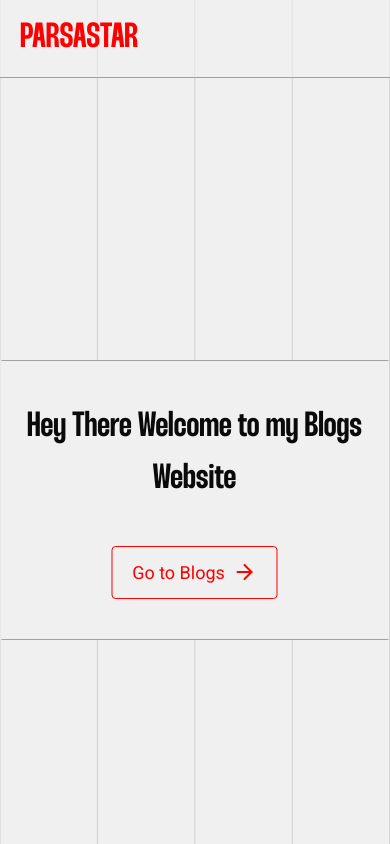
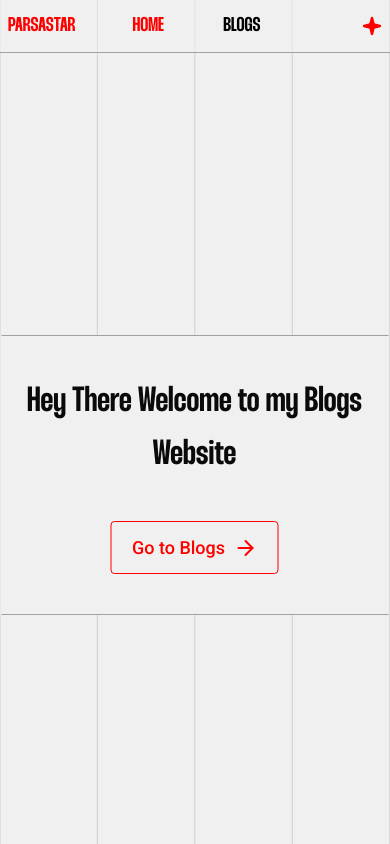
Before and after one commit to parsastar/ParsaStarBlog, a Next.js app in the folder parsa-star-blog/: page / in a window 390 px wide. Shown: the top 844 px of the page. Built offline with nearby package versions, Linux system fonts and the light colour scheme.

Commit message:
completed header and responsives

```diff
--- a/parsa-star-blog/src/app/blogs/page.tsx
+++ b/parsa-star-blog/src/app/blogs/page.tsx
@@ -1,8 +1,8 @@
-import BlogHead from "@/features/blogs/blogHead";
 import { GetAllBlogs } from "../api/blog";
 import BlogList from "@/features/blogs/blogList";
 import { BlogsDataTransfer } from "@/utils/blog";
 import { PaginationList } from "@/components/paginationList";
+import BlogHeader from "@/features/blogs/blogHeader";
 
 // assuming you have this
 
@@ -20,7 +20,7 @@ const Page = async ({
 
     return (
         <div className="w-full mx-auto container flex flex-col items-center ">
-            <BlogHead />
+            <BlogHeader currentPage={currentPage} />
             <BlogList blogs={blogs} />
 
             <div className="w-full sm:w-[calc(50%-2px)] bg-secondary-500  py-10 mx-auto -translate-x-[.5px]">
--- a/parsa-star-blog/src/app/page.tsx
+++ b/parsa-star-blog/src/app/page.tsx
@@ -13,7 +13,7 @@ export default function Home() {
                 </h1>
                 <Link
                     href={"/blogs"}
-                    className="flex items-center justify-center text-red-500 hover:text-secondary-500 hover:bg-red-500 duration-200 p-3 px-5 sm:p-4 sm:px-7 lg:p-5 lg:px-10 font-roboto text-subtitle sm:text-xl  lg:text-blogTitle hover:gap-5     rounded-sm border border-red-500 gap-2 "
+                    className="flex items-center justify-center text-red-500 hover:text-secondary-500 hover:bg-red-500 duration-200 p-3 px-5 sm:p-4 sm:px-7 lg:p-5 lg:px-10 font-roboto font-medium text-subtitle sm:text-xl  lg:text-blogTitle hover:gap-5     rounded-sm border border-red-500 gap-2 "
                 >
                     {" "}
                     Go to Blogs{" "}
--- a/parsa-star-blog/src/components/header.tsx
+++ b/parsa-star-blog/src/components/header.tsx
@@ -2,18 +2,38 @@
 import Link from "next/link";
 import React from "react";
 import { m } from "motion/react";
-import { SiteInfo } from "@/constant/general";
+import { Pages, SiteInfo } from "@/constant/general";
+import { Sparkle } from "lucide-react";
+import { usePathname } from "next/navigation";
+
 const Header = () => {
+    const pathname = usePathname();
     return (
         <header className="w-screen sticky  z-[100] left-0 top-0 flex bg-secondary-500 justify-center border-b border-[#A0A0A0]">
-            <div className="w-full relative flex gap-10 items-center container  p-3 px-5">
+            <div className="w-full relative flex  items-center container  py-3 sm:p-3 px-2 sm:px-5">
                 <HeaderBackground />
                 <Link
-                    className="text-red-500 uppercase font-semibold text-logo z-10 "
+                    className="text-red-500 w-full uppercase font-semibold sm:text-blogTitle text-xl lg:text-logo   z-10 "
                     href="/"
                 >
                     {SiteInfo.siteName}
                 </Link>
+                {Pages.map((page) => (
+                    <Link
+                        key={page.href}
+                        className={` w-full uppercase hover:text-red-300 text-center duration-200 font-semibold sm:text-blogTitle text-xl lg:text-logo   z-10 ${
+                            pathname == page.href
+                                ? "text-red-500 "
+                                : "text-black"
+                        } `}
+                        href={page.href}
+                    >
+                        {page.name}
+                    </Link>
+                ))}
+                <div className="w-full flex justify-end text-red-500">
+                    <Sparkle className="fill-red-500 !size-5 !sm:size-8 lg:!size-10" />
+                </div>
             </div>
         </header>
     );
--- /dev/null
+++ b/parsa-star-blog/src/features/blogs/blogHeader.tsx
@@ -0,0 +1,15 @@
+import React from "react";
+import BlogTitle from "./blogTitle";
+// import BlogPaginate from "./blogPahinate";
+
+const BlogHeader = ({ currentPage }: { currentPage: number }) => {
+    return (
+        <div className="w-full flex justify-center">
+            {/* <BlogPaginate currentPage={currentPage} /> */}
+            <BlogTitle />
+            {/* <BlogPaginate currentPage={currentPage} /> */}
+        </div>
+    );
+};
+
+export default BlogHeader;
--- /dev/null
+++ b/parsa-star-blog/src/features/blogs/blogPahinate.tsx
@@ -0,0 +1,17 @@
+import { ChevronLeft, ChevronRight } from "lucide-react";
+import React from "react";
+
+const BlogPaginate = ({ currentPage }: { currentPage: number }) => {
+    return (
+        <div className="w-[calc(25%-2px)] flex flex-col items-center gap-5 justify-center  translate-x-[.5px] p-5 ">
+            <p className="text-title text-red-500"> PAGE </p>
+            <div className="flex w-full   items-center justify-center gap-5 text">
+                <ChevronLeft className="sm:size-8 lg:!size-14" />
+                <p className="text-title "> {currentPage} </p>
+                <ChevronRight className="sm:size-8 lg:!size-14" />
+            </div>
+        </div>
+    );
+};
+
+export default BlogPaginate;
--- a/parsa-star-blog/src/features/blogs/bloghead.tsx
+++ b/parsa-star-blog/src/features/blogs/blogTitle.tsx
@@ -4,7 +4,7 @@ import { SiteInfo } from "@/constant/general";
 import { useAnimation, useInView } from "motion/react";
 import React, { useEffect, useRef } from "react";
 
-const BlogHead = () => {
+const BlogTitle = () => {
     const controls = useAnimation();
     const ref = useRef(null);
     const isInView = useInView(ref, { amount: 0.3, once: true });
@@ -89,4 +89,4 @@ const BlogHead = () => {
     );
 };
 
-export default BlogHead;
+export default BlogTitle;
```
